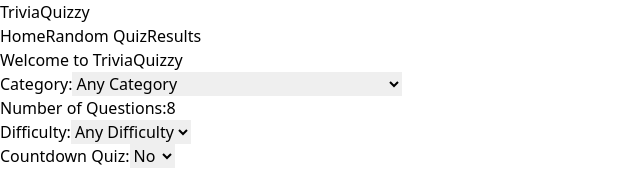
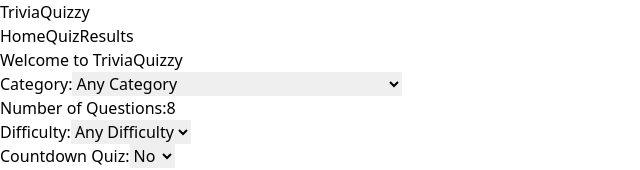
Before and after one commit to j-goyal/reactTriviaQuizzy, a React (Vite) app: page / in a window 1280 px wide. Shown: the top 170 px of the page, without its empty margins (0-640 px from the left). Built offline with nearby package versions, Linux system fonts and the light colour scheme.

Commit message:
displaying some message on score calculation(minor commit)

```diff
--- a/src/components/Header.jsx
+++ b/src/components/Header.jsx
@@ -14,8 +14,8 @@
   function generateRandomQuizLink() {
     const quizParams = {
       amount: GenerateUniqueRandomNumber(3, 12, previousRandomNumber),
-      ...(Math.random() < 0.25 && { category: Math.floor(Math.random() * (30 - 12 + 1)) + 12}),
-      ...(Math.random() < 0.3 && { difficulty: difficultyOptions[Math.floor(Math.random() * difficultyOptions.length)]}),
+      ...(Math.random() < 0.3 && { category: Math.floor(Math.random() * (30 - 12 + 1)) + 12}),
+      ...(Math.random() < 0.45 && { difficulty: difficultyOptions[Math.floor(Math.random() * difficultyOptions.length)]}),
     };
 
     return `/quiz/${Encrypt(quizParams)}`;
@@ -38,7 +38,7 @@
         </NavLink>
         <NavLink to={randomQuizLink} className={`mx-2 hover:text-gray-300 ${location.pathname.startsWith('/quiz') ? 'text-gray-700' : ''}`}
            onClick={handleRandomQuizClick}>
-          Random Quiz
+          Quiz
         </NavLink>
         <NavLink to="/results" className={({isActive}) => `mx-2 hover:text-gray-300 ${isActive ? "text-gray-700" : ""}`}>
           Results
--- a/src/components/Quiz.jsx
+++ b/src/components/Quiz.jsx
@@ -14,9 +14,7 @@
   var isTimed = isQuizTimed === "true";
   const [questions, setQuestions] = useState([]);
   const [loading, setLoading] = useState(true);
-  const [userSelections, setUserSelections] = useState(
-    Array(parseInt(amount)).fill(null)
-  );
+  const [userSelections, setUserSelections] = useState(Array(parseInt(amount)).fill(null));
   const [score, setScore] = useState();
   const [answersChecked, setAnswersChecked] = useState(false);
   const [remainingTime, setRemainingTime] = useState(0);
@@ -242,7 +240,16 @@
         >
           Check Answers
         </button>
-        <p className="text-md font-bold">Score: {score}</p>
+        {answersChecked && (
+          <div className="text-md font-bold mt-4">
+            {score > amount / 2 ? (
+              <p className="text-green-500">Congratulations! You did well.</p>
+            ) : (
+              <p className="text-red-500">Keep practicing. You can do better!</p>
+            )}
+            Your Score: {score}/{amount}
+          </div>
+        )}
       </div>
     </div>
   );
```
